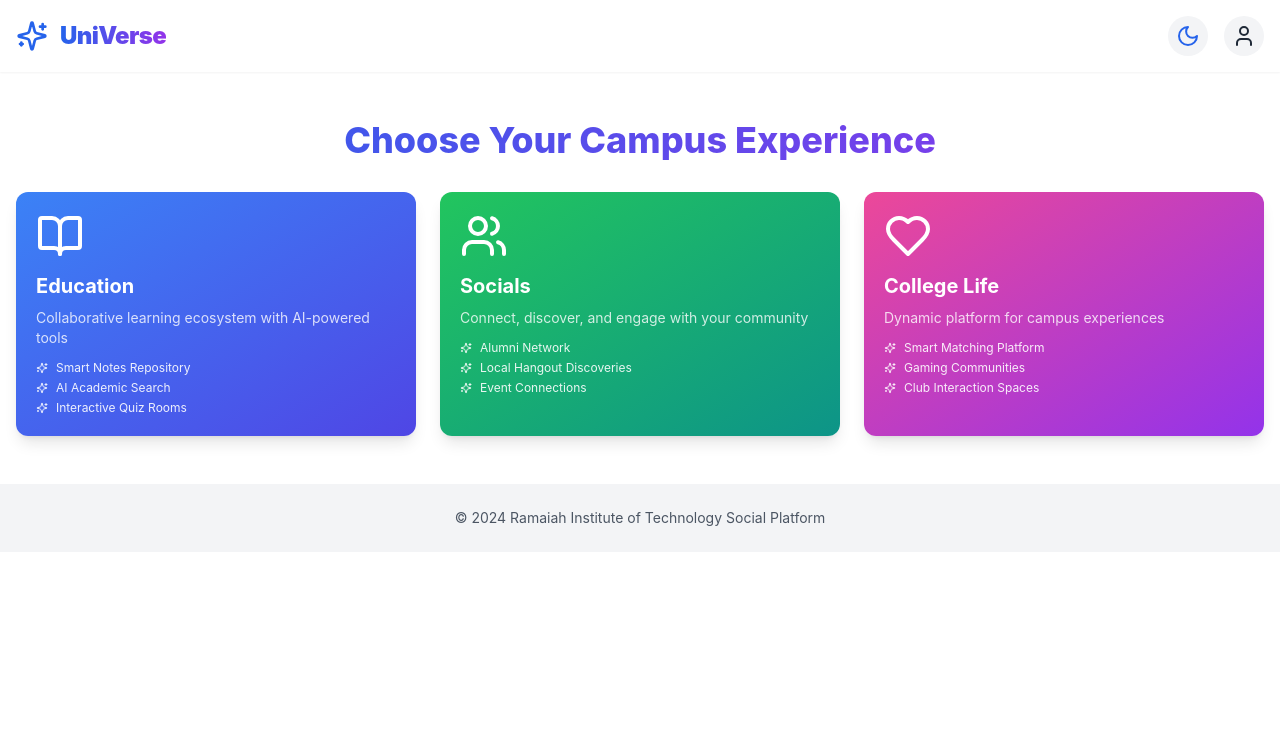
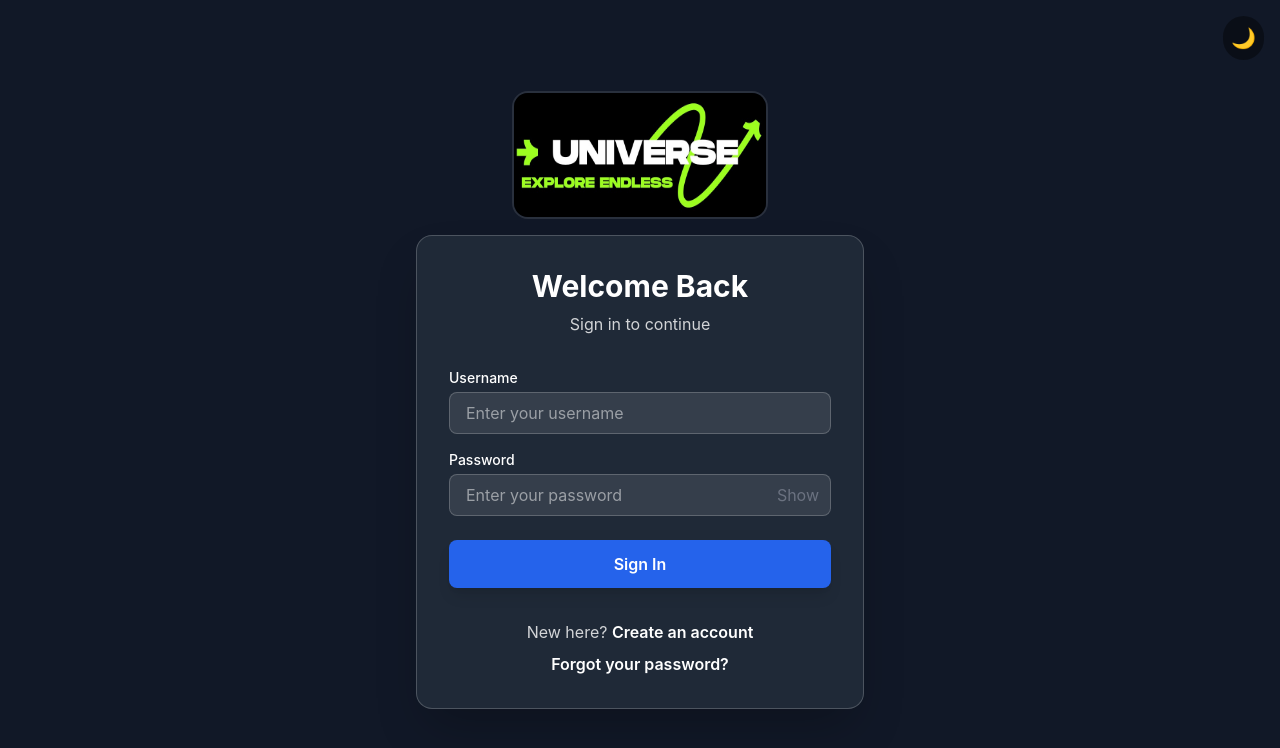
Before and after one commit to Amoghk04/UniVerse, a React (Vite) app in the folder universe/: page / in a window 1280 px wide. Shown: the top 748 px of the page. Built offline with nearby package versions, Linux system fonts and the light colour scheme.

Commit message:
UniVerse: Fixed Routing, added password visibility

```diff
--- a/universe/src/components/CollegeLifePage.jsx
+++ b/universe/src/components/CollegeLifePage.jsx
@@ -8,7 +8,7 @@ const CollegeLifePage = () => {
     <div className="min-h-screen bg-gray-100 dark:bg-gray-900 text-gray-900 dark:text-white">
       <header className="bg-white dark:bg-gray-800 shadow-md py-4 flex items-center justify-between px-4">
         <button
-          onClick={() => navigate('/')}
+          onClick={() => navigate('/home')}
           className="px-3 py-2 bg-blue-500 text-white rounded-full hover:bg-blue-600 transition"
         >
           Back
--- a/universe/src/components/EducationPage.jsx
+++ b/universe/src/components/EducationPage.jsx
@@ -8,7 +8,7 @@ const EducationPage = () => {
     <div className="min-h-screen bg-gray-100 dark:bg-gray-900 text-gray-900 dark:text-white">
       <header className="bg-white dark:bg-gray-800 shadow-md py-4 flex items-center justify-between px-4">
         <button
-          onClick={() => navigate('/')}
+          onClick={() => navigate('/home')}
           className="px-3 py-2 bg-blue-500 text-white rounded-full hover:bg-blue-600 transition"
         >
           Back
--- a/universe/src/components/ProfilePage.jsx
+++ b/universe/src/components/ProfilePage.jsx
@@ -8,7 +8,7 @@ const ProfilePage = () => {
     <div className="min-h-screen bg-gray-100 dark:bg-gray-900 text-gray-900 dark:text-white flex flex-col items-center">
       <header className="bg-white dark:bg-gray-800 shadow-md py-4 w-full flex items-center justify-between px-4">
         <button
-          onClick={() => navigate('/')}
+          onClick={() => navigate('/home')}
           className="px-3 py-2 bg-blue-500 text-white rounded-full hover:bg-blue-600 transition"
         >
           Back
@@ -32,7 +32,7 @@ const ProfilePage = () => {
           </div>
         </div>
         <button
-          onClick={() => console.log('Logged out')}
+          onClick={() => navigate('/')}
           className="mt-8 px-6 py-3 bg-gradient-to-r from-blue-500 to-purple-600 text-white rounded-full text-lg font-semibold shadow-lg hover:from-blue-600 hover:to-purple-700 transition"
         >
           Logout
--- a/universe/src/components/SocialsPage.jsx
+++ b/universe/src/components/SocialsPage.jsx
@@ -8,7 +8,7 @@ const SocialsPage = () => {
     <div className="min-h-screen bg-gray-100 dark:bg-gray-900 text-gray-900 dark:text-white">
       <header className="bg-white dark:bg-gray-800 shadow-md py-4 flex items-center justify-between px-4">
         <button
-          onClick={() => navigate('/')}
+          onClick={() => navigate('/home')}
           className="px-3 py-2 bg-blue-500 text-white rounded-full hover:bg-blue-600 transition"
         >
           Back
--- a/universe/src/components/auth/LoginForm.jsx
+++ b/universe/src/components/auth/LoginForm.jsx
@@ -1,9 +1,16 @@
-import React from 'react';
+import React, { useState } from 'react';
 import { motion } from 'framer-motion';
 import FormInput from '../common/FormInput';
 import { staggeredChildren } from '../../utils/animations';
 
 const LoginForm = ({ formData, handleChange }) => {
+  const [passwordVisible, setPasswordVisible] = useState(false); // State to toggle password visibility
+
+  // Function to toggle password visibility
+  const togglePasswordVisibility = () => {
+    setPasswordVisible(!passwordVisible);
+  };
+
   return (
     <motion.div
       variants={staggeredChildren}
@@ -19,14 +26,24 @@ const LoginForm = ({ formData, handleChange }) => {
         onChange={handleChange}
         required
       />
+      <div className="relative">
         <FormInput
           label="Password"
-        type="password"
+          type={passwordVisible ? 'text' : 'password'} // Toggle type based on visibility
           name="password"
           value={formData.password}
           onChange={handleChange}
           required
         />
+        {/* Toggle visibility button */}
+        <button
+          type="button"
+          onClick={togglePasswordVisibility}
+          className="absolute top-1/2 right-3 transform -translate-y-1/5 text-gray-500"
+        >
+          {passwordVisible ? 'Hide' : 'Show'}
+        </button>
+      </div>
     </motion.div>
   );
 };
--- a/universe/src/components/auth/RegisterForm.jsx
+++ b/universe/src/components/auth/RegisterForm.jsx
@@ -1,9 +1,22 @@
-import React from 'react';
+import React, { useState } from 'react';
 import { motion } from 'framer-motion';
 import FormInput from '../common/FormInput';
 import { staggeredChildren } from '../../utils/animations';
 
 const RegisterForm = ({ formData, handleChange }) => {
+  const [passwordVisible, setPasswordVisible] = useState(false); // State to toggle password visibility
+  const [confirmPasswordVisible, setConfirmPasswordVisible] = useState(false); // State to toggle confirm password visibility
+
+  // Function to toggle password visibility
+  const togglePasswordVisibility = () => {
+    setPasswordVisible(!passwordVisible);
+  };
+
+  // Function to toggle confirm password visibility
+  const toggleConfirmPasswordVisibility = () => {
+    setConfirmPasswordVisible(!confirmPasswordVisible);
+  };
+
   return (
     <motion.div
       variants={staggeredChildren}
@@ -48,22 +61,42 @@ const RegisterForm = ({ formData, handleChange }) => {
           I am an alumni
         </label>
       </div>
+      <div className="relative">
         <FormInput
           label="Password"
-        type="password"
+          type={passwordVisible ? 'text' : 'password'} // Toggle type based on visibility
           name="password"
           value={formData.password}
           onChange={handleChange}
           required
         />
+        {/* Toggle visibility button */}
+        <button
+          type="button"
+          onClick={togglePasswordVisibility}
+          className="absolute top-1/2 right-3 transform -translate-y-1/5 text-gray-500"
+        >
+          {passwordVisible ? 'Hide' : 'Show'}
+        </button>
+      </div>
+      <div className="relative">
         <FormInput
           label="Confirm Password"
-        type="password"
+          type={confirmPasswordVisible ? 'text' : 'password'} // Toggle type based on visibility
           name="confirmPassword"
           value={formData.confirmPassword}
           onChange={handleChange}
           required
         />
+        {/* Toggle visibility button */}
+        <button
+          type="button"
+          onClick={toggleConfirmPasswordVisibility}
+          className="absolute top-1/2 right-3 transform -translate-y-1/5 text-gray-500"
+        >
+          {confirmPasswordVisible ? 'Hide' : 'Show'}
+        </button>
+      </div>
     </motion.div>
   );
 };
--- a/universe/src/main.jsx
+++ b/universe/src/main.jsx
@@ -7,12 +7,14 @@ import EducationPage from './components/EducationPage';
 import SocialsPage from './components/SocialsPage';
 import CollegeLifePage from './components/CollegeLifePage';
 import './index.css';
+import UnifiedAuthPage from './components/UnifiedAuthPage';
 
 ReactDOM.createRoot(document.getElementById('root')).render(
   <React.StrictMode>
     <BrowserRouter>
       <Routes>
-        <Route path="/" element={<HomePage />} />
+        <Route path="/" element={<UnifiedAuthPage />} />
+        <Route path="/home" element={<HomePage />} />
         <Route path="/profile" element={<ProfilePage />} />
         <Route path="/education" element={<EducationPage />} />
         <Route path="/socials" element={<SocialsPage />} />
```
Lines whose indentation alone changed are shown as unchanged.
